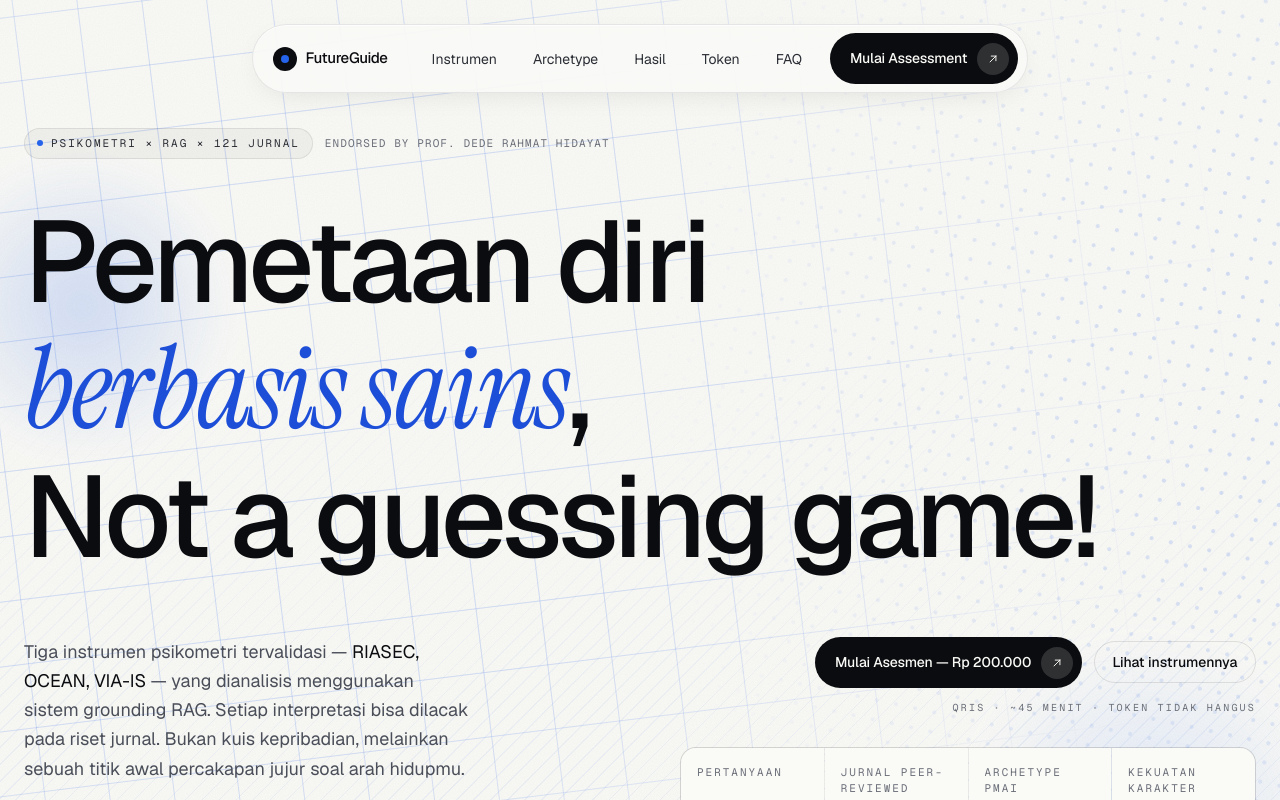
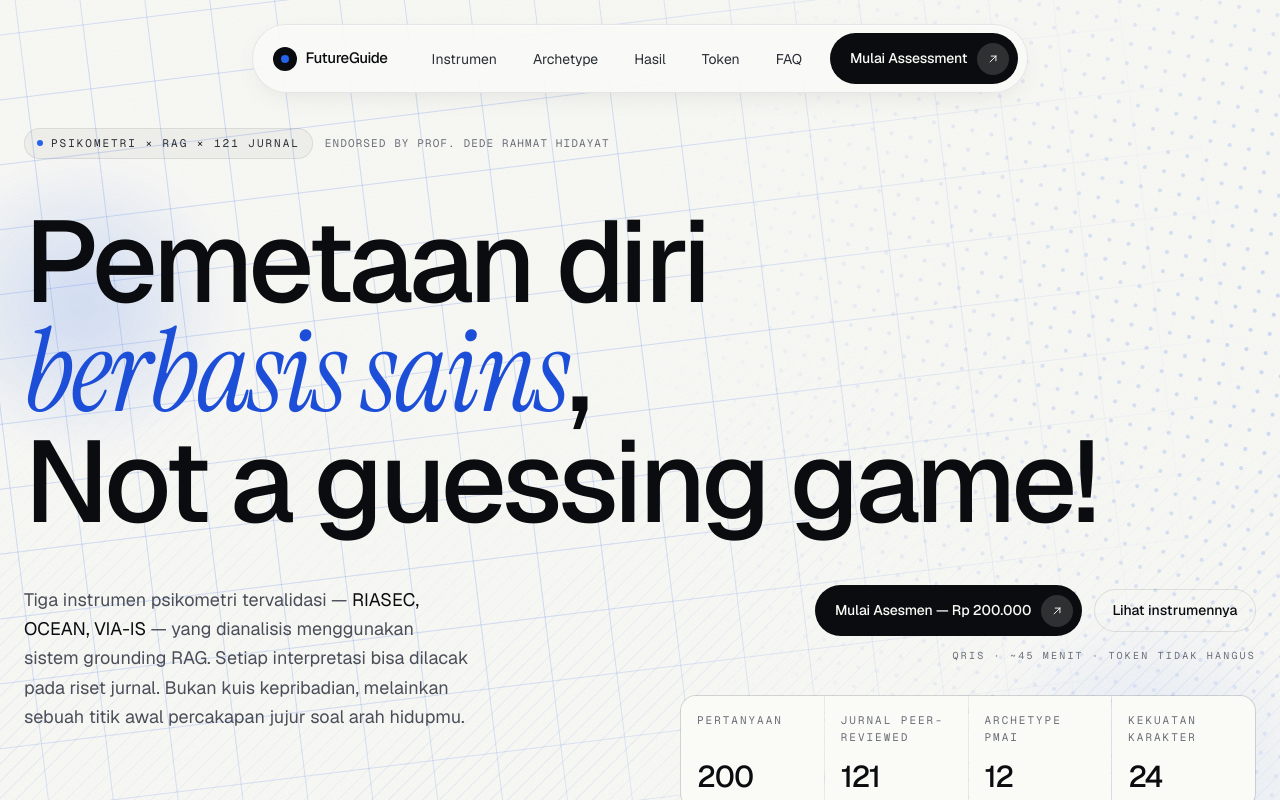
Before and after one commit to rayinailham/futureguide-web, a Vue app: page / in a window 1280 px wide. Shown: the top 800 px of the page. Built offline with nearby package versions, Linux system fonts and the light colour scheme.

Commit message:
fix: cancel overflow height from pb clip fix, set default cursor on hero

```diff
--- a/src/components/Hero.vue
+++ b/src/components/Hero.vue
@@ -164,7 +164,7 @@ const stats = [
   <section
     ref="root"
     id="top"
-    class="relative isolate overflow-hidden"
+    class="relative isolate overflow-hidden cursor-default"
     style="min-height: 100dvh"
   >
     <!-- Layered textures (skewed grid + halftone + stripes + noise) -->
@@ -224,15 +224,15 @@ const stats = [
       <h1
         class="display max-w-[18ch] text-[clamp(3rem,9vw,7.5rem)] text-[var(--color-ink-900)]"
       >
-        <span class="block overflow-hidden pb-[0.15em]">
+        <span class="block overflow-hidden pb-[0.15em] -mb-[0.15em]">
           <span data-line class="block">Pemetaan diri</span>
         </span>
-        <span class="block overflow-hidden pb-[0.15em]">
+        <span class="block overflow-hidden pb-[0.15em] -mb-[0.15em]">
           <span data-line class="block">
             <span class="serif-italic text-[var(--color-blue-600)]">berbasis sains</span>,
           </span>
         </span>
-        <span class="block overflow-hidden pb-[0.15em]">
+        <span class="block overflow-hidden pb-[0.15em] -mb-[0.15em]">
           <span data-line class="block">Not a guessing game!</span>
         </span>
       </h1>
```
